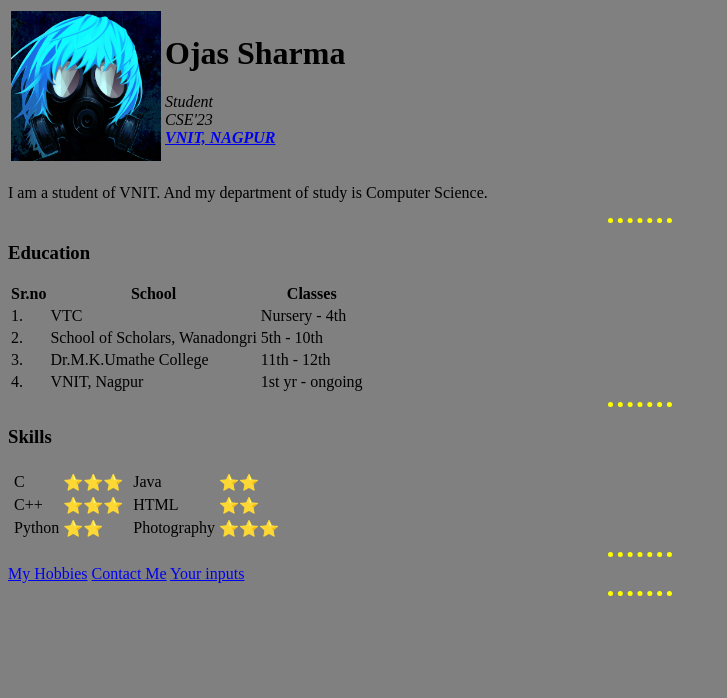
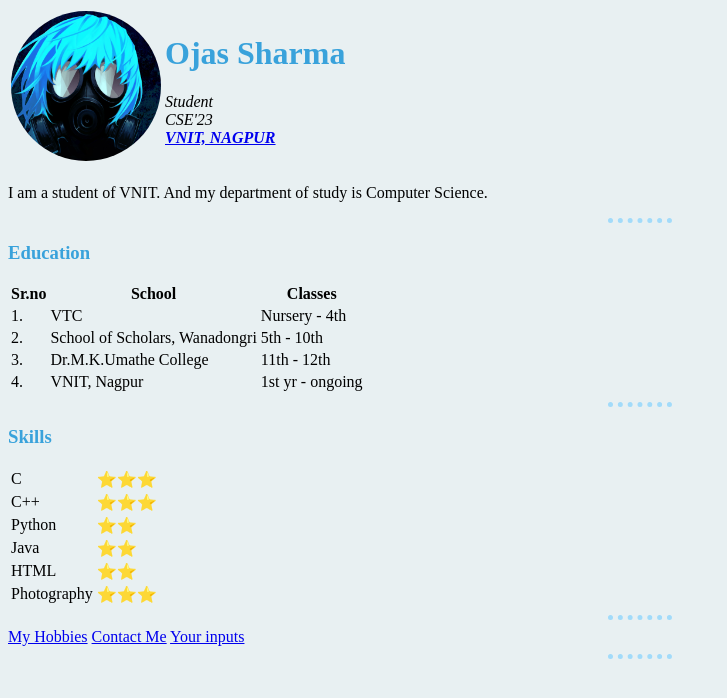
Before and after one commit to OjasSharma29/cv, a plain HTML site: page index.html in a window 1280 px wide. Shown: the whole page, without its empty margins (0-727 px from the left). Drawn offline with Linux system fonts and the light colour scheme; files that its build step writes are made by us from their sources.

Commit message:
3rd commit

```diff
--- a/index.html
+++ b/index.html
@@ -4,26 +4,7 @@
 <head>
   <meta charset="utf-8">
   <title>Ojas'S Personal Site</title>
-  <style>
-
-    body {
-      background-color: grey;
-    }
-
-    hr {
-      border-style: none;
-      border-top-style: dotted;
-      border-color: yellow;
-      border-width: 5px;
-
-      width: 5%
-    }
-
-    img {
-      height: 150px;
-    }
-
-  </style>
+  <link rel="stylesheet" href="css/styles.css">
 </head>
 
 <body>
@@ -31,7 +12,7 @@
     <tbody>
       <tr>
         <td>
-          <img src="images/avt1-min.png" alt="Ojas profile picture">
+          <img class="profile" src="images/avt1-min.png" alt="Ojas profile picture">
         </td>
         <td>
           <h1>Ojas Sharma</h1>
@@ -91,9 +72,6 @@
   <table>
     <tbody>
       <tr>
-        <td>
-          <table>
-            <tr>
         <td>C</td>
         <td>⭐⭐⭐</td>
       </tr>
@@ -105,10 +83,6 @@
         <td>Python</td>
         <td>⭐⭐</td>
       </tr>
-          </table>
-        </td>
-        <td>
-          <table>
       <tr>
         <td>Java</td>
         <td>⭐⭐</td>
@@ -120,9 +94,6 @@
       <tr>
         <td>Photography</td>
         <td>⭐⭐⭐</td>
-            </tr>
-          </table>
-        </td>
       </tr>
     </tbody>
   </table>
--- /dev/null
+++ b/styles.css
@@ -0,0 +1,30 @@
+body {
+  background-color: #E8F0F2;
+}
+
+hr {
+  border-style: none;
+  border-top-style: dotted;
+  border-color: #A2DBFA;
+  border-width: 5px;
+
+  width: 5%
+}
+
+img {
+  height: 150px;
+}
+
+h1 {
+  color: #39A2DB;
+}
+
+h3 {
+  color: #39A2DB;
+}
+
+/******************************* CLASS SELECTORS *****************************/
+
+.profile {
+  border-radius: 100%;
+}
```
Also changed, not shown: Contacts.html (+2 -0 lines), Hobbies.html (+1 -0 lines), inputs.html (+1 -0 lines). Lines whose indentation alone changed are shown as unchanged.
